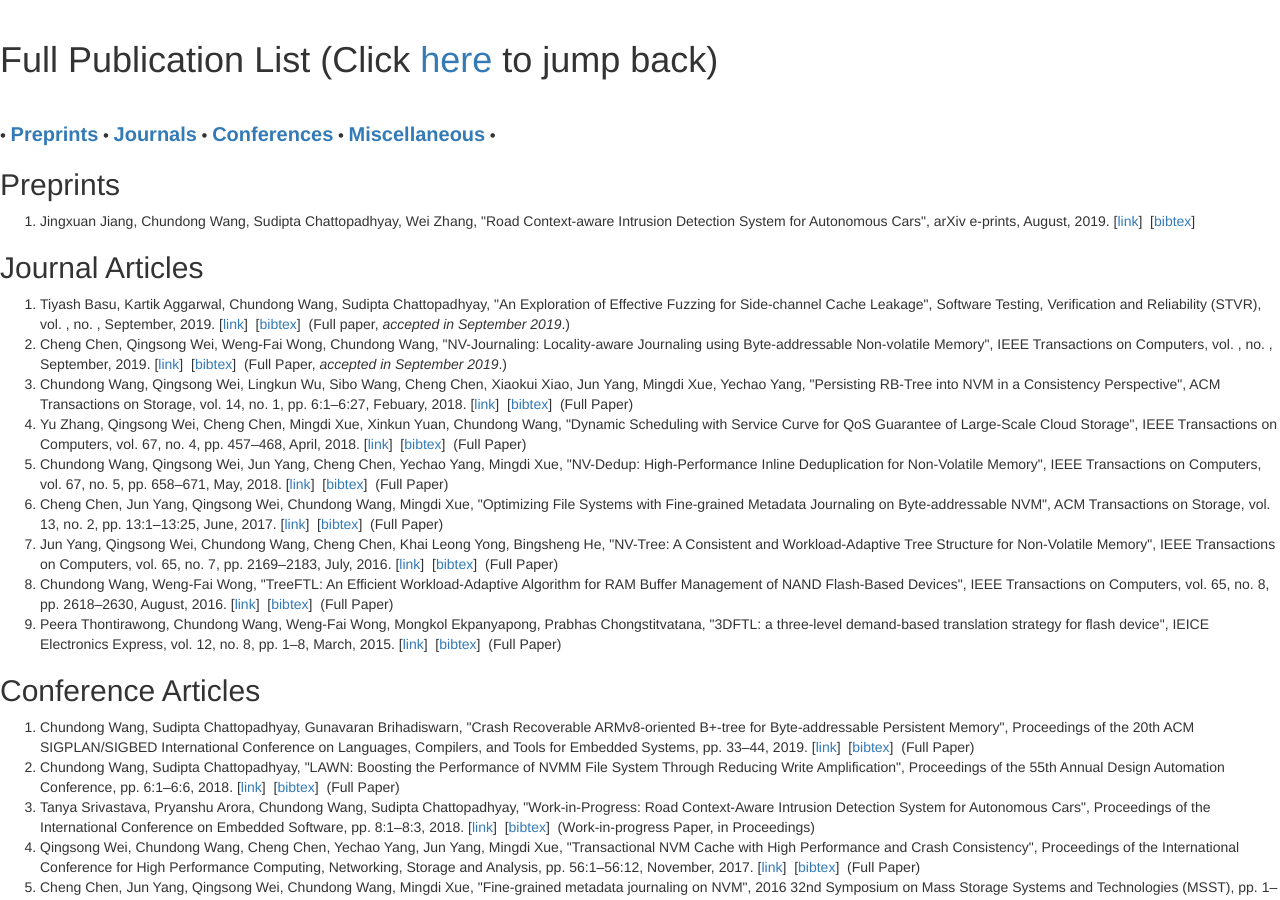
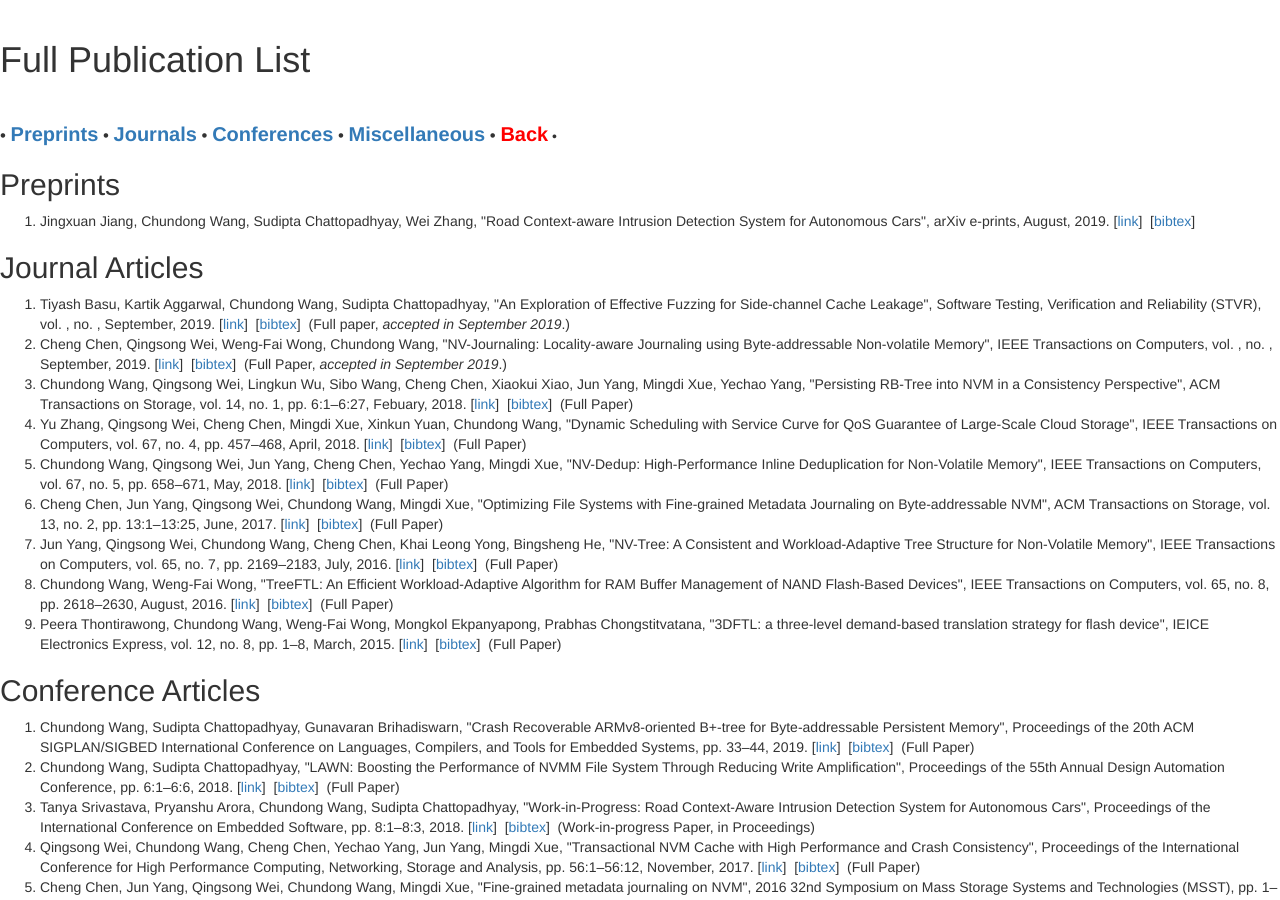
Before and after one commit to toast-lab/toast-lab.github.io, a Jekyll site: the page publications/papers.html, which Jekyll copies as it is, in a window 1280 px wide and 900 px high. Built offline with Jekyll 4.4.1, drawn with Linux system fonts in a browser that asks for light colours.

Commit message:
publications

```diff
--- a/publications/papers.html
+++ b/publications/papers.html
@@ -37,11 +37,11 @@
 
     <div id="content">
     <br>
-    <h1>Full Publication List (Click <a class="link" href="/publications">here</a> to jump back)</h1>
+    <h1>Full Publication List</h1>
 
 <p>&nbsp;</p>
 
-<p><big>&#8226;&nbsp;<span style="font-size: 20px;"><a href="papers.html#preprints"><b>Preprints</b></a></span> &#8226;&nbsp;<span style="font-size: 20px;"><a href="papers.html#journal-articles"><b>Journals</b></a></span> &#8226;&nbsp;<span style="font-size: 20px;"><a href="papers.html#conference-articles"><b>Conferences</b></a></span> &#8226;&nbsp;<span style="font-size: 20px;"><a href="papers.html#miscellaneous"><b>Miscellaneous</b></a></span> &#8226;&nbsp;</big></p>
+<p><big>&#8226;&nbsp;<span style="font-size: 20px;"><a href="papers.html#preprints"><b>Preprints</b></a></span> &#8226;&nbsp;<span style="font-size: 20px;"><a href="papers.html#journal-articles"><b>Journals</b></a></span> &#8226;&nbsp;<span style="font-size: 20px;"><a href="papers.html#conference-articles"><b>Conferences</b></a></span> &#8226;&nbsp;<span style="font-size: 20px;"><a href="papers.html#miscellaneous"><b>Miscellaneous</b></a></span> &#8226;&nbsp;</big><span style="font-size: 20px;"><a href="/publications"><b><font color="red">Back</font></b></a></span> &#8226;&nbsp;</big></p>
 
 <h2><a name="preprints"></a>Preprints</h2>
 <ol>
```
